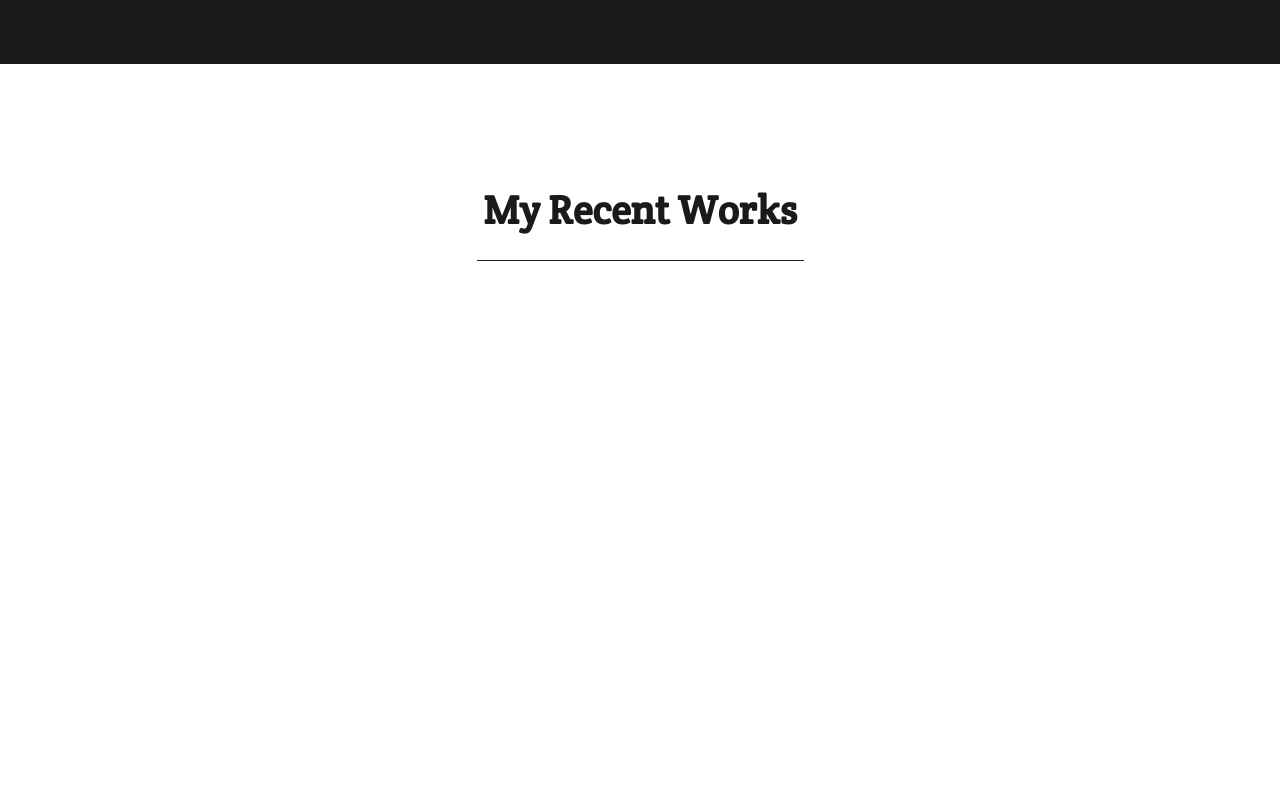
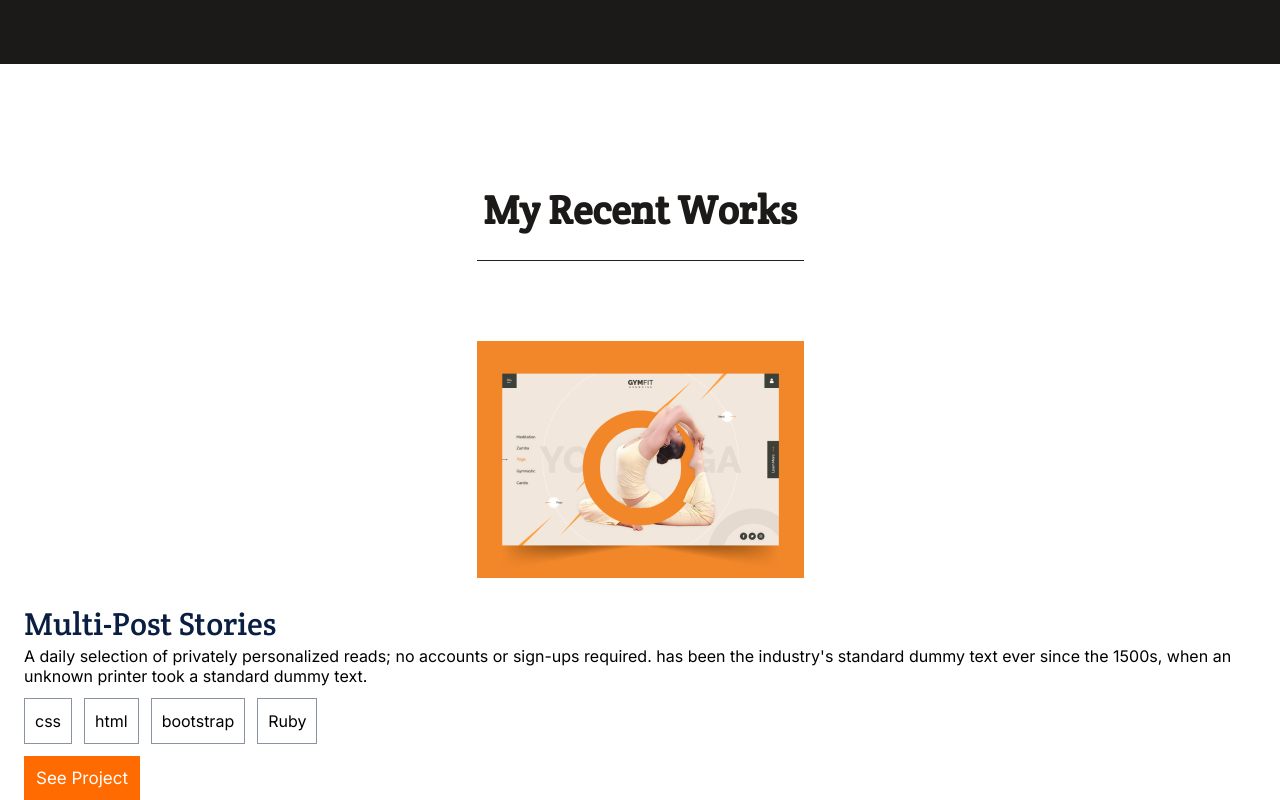
Before and after one commit to mirouhml/portfolio, a plain HTML site: page index.html in a window 1280 px wide. Shown: the part 512-1312 px from the top of the page. Before the commit the page ends 853 px from the top, so only its background shows below. Drawn offline with Linux system fonts and the light colour scheme.

Commit message:
Implement featured project section.

```diff
--- a/index.html
+++ b/index.html
@@ -7,7 +7,7 @@
     <link rel="stylesheet" href="styles.css">
     <link rel="preconnect" href="https://fonts.googleapis.com">
     <link rel="preconnect" href="https://fonts.gstatic.com" crossorigin>
-    <link href="https://fonts.googleapis.com/css2?family=Crete+Round&family=Poppins&family=Roboto&display=swap" rel="stylesheet">
+    <link href="https://fonts.googleapis.com/css2?family=Crete+Round&family=Inter&family=Poppins&family=Roboto&display=swap" rel="stylesheet">
     <title>Portfolio</title>
 </head>
 <body>
@@ -57,7 +57,26 @@
                 <h1>My Recent Works</h1>
             </div>
             <div id="separator"></div>
-
+            <div id="featured-project">
+                <img id="featured-project-image" alt="Featured project image" src="src/featured-project-image.png">
+                <h2 id="featured-project-title">Multi-Post Stories</h2>
+                <p id="featured-project-description">A daily selection of privately personalized reads; no accounts or sign-ups required. has been the industry's standard dummy text ever since the 1500s, when an unknown printer took a standard dummy text.</p>
+                <div id="featured-project-languages">
+                    <div class="flex-item" id="lang1">
+                        <p>css</p>
+                    </div>
+                    <div class="flex-item" id="lang2">
+                        <p>html</p>
+                    </div>
+                    <div class="flex-item" id="lang3">
+                        <p>bootstrap</p>
+                    </div>
+                    <div class="flex-item" id="lang4">
+                        <p>Ruby</p>
+                    </div>
+                </div>
+                <button id="featured-project-button" type="button">See Project</button>
+            </div>
         </div>
     </div>
 </body>
--- a/styles.css
+++ b/styles.css
@@ -103,3 +103,57 @@
   margin: auto;
   margin-bottom: 80px;
 }
+
+#featured-project {
+  margin-right: 24px;
+  margin-left: 24px;
+}
+
+#featured-project-image {
+  display: block;
+  margin: auto;
+  margin-bottom: 24px;
+}
+
+#featured-project-title {
+  font-family: 'Crete Round', serif;
+  font-style: normal;
+  font-weight: normal;
+  font-size: 32px;
+  line-height: 44px;
+  color: #091E42;
+}
+
+#featured-project-description {
+  font-family: 'Inter', sans-serif;
+  font-style: normal;
+  font-weight: normal;
+  font-size: 16px;
+  margin-bottom: 12px;
+}
+
+#featured-project-languages {
+  display: flex;
+  font-family: 'Inter', sans-serif;
+  font-size: 16px;
+  gap: 12px;
+}
+
+.flex-item {
+  border: 1px solid #8993A4;
+  box-sizing: border-box;
+  text-align: center;
+  padding: 12px 10px;
+}
+
+#featured-project-button {
+  align-items: center;
+  padding: 12px;
+  background: #FF6B00;
+  font-family: 'Inter', sans-serif;
+  font-size: 17px;
+  color: #FFFFFF;
+  border: none;
+  padding: 12px;
+  margin-top: 12px;
+}
```
Also changed, not shown: src/featured-project-image.png (added).
